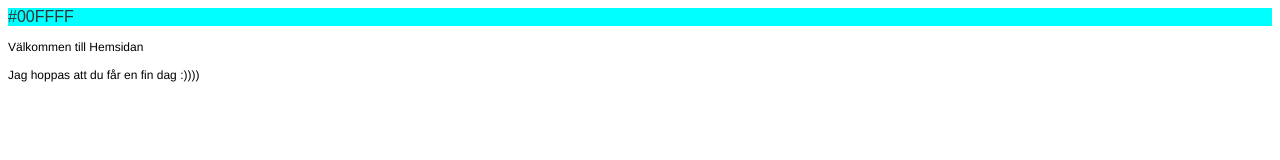
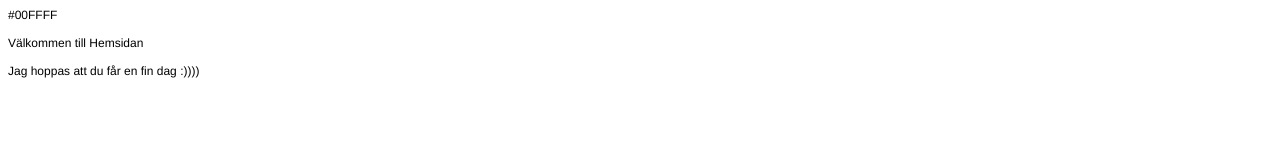
Before and after one commit to majil334/majil334.github.io, a plain HTML site: page index.html in a window 1280 px wide. Drawn offline with Linux system fonts and the light colour scheme.

Commit message:
kanske färg?

```diff
--- a/index.html
+++ b/index.html
@@ -7,17 +7,16 @@
   <meta name="Generator" content="Cocoa HTML Writer">
   <meta name="CocoaVersion" content="1265.21">
   <style type="text/css">
-    p.p1 {margin: 0.0px 0.0px 0.0px 0.0px; line-height: 24.0px; font: 16.0px Arial; color: #333333; background-color: #00ffff}
+    p.p1 {margin: 0.0px 0.0px 0.0px 0.0px; font: 12.0px Helvetica}
     p.p2 {margin: 0.0px 0.0px 0.0px 0.0px; font: 12.0px Helvetica; min-height: 14.0px}
-    p.p3 {margin: 0.0px 0.0px 0.0px 0.0px; font: 12.0px Helvetica}
   </style>
 </head>
 <body>
 <p class="p1">#00FFFF</p>
 <p class="p2"><br></p>
-<p class="p3">Välkommen till Hemsidan</p>
+<p class="p1">Välkommen till Hemsidan</p>
 <p class="p2"><br></p>
-<p class="p3">Jag hoppas att du får en fin dag :))))</p>
+<p class="p1">Jag hoppas att du får en fin dag :))))</p>
 <p class="p2"><br></p>
 </body>
 </html>
```
